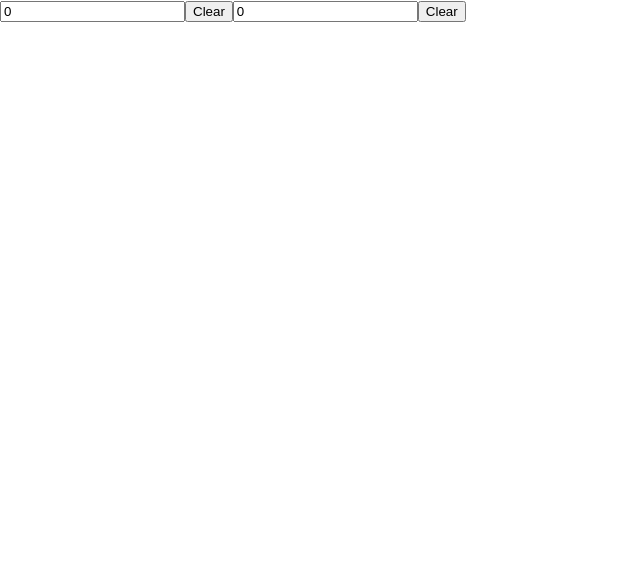
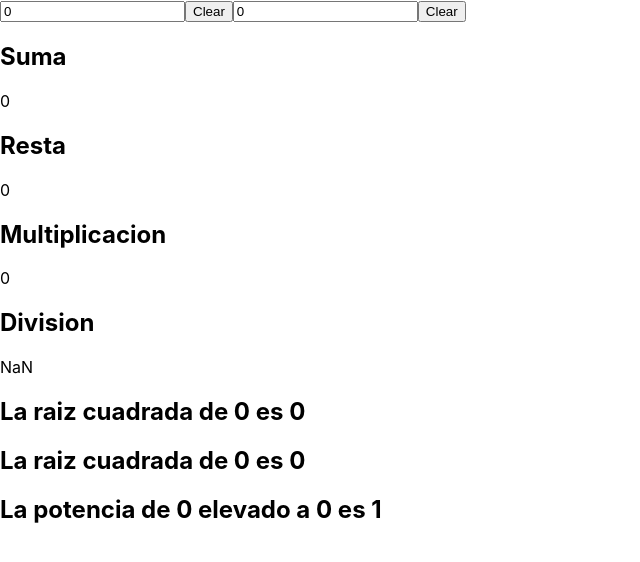
Before and after one commit to nicolascafure/calculadora-avanzada, a React (Create React App) app: page / in a window 1280 px wide. Shown: the top 562 px of the page, without its empty margins (0-640 px from the left). Built offline with nearby package versions, Linux system fonts and the light colour scheme.

Commit message:
agregando raiz y potencia

```diff
--- a/src/App.js
+++ b/src/App.js
@@ -3,6 +3,7 @@ import {useState} from "react";
 import Input from "./components/Input";
 
 function App() {
+
 const [numeroA, setnumeroA] = useState(0)
 const [numeroB, setnumeroB] = useState(0)
 
@@ -11,6 +12,20 @@ const [numeroB, setnumeroB] = useState(0)
     <div className="contenedor-principal">
   <Input key="a" setNumero={setnumeroA} numero={numeroA}/>
   <Input key="b" setNumero={setnumeroB} numero={numeroB}/>
+
+
+  <h2>Suma</h2> {numeroA + numeroB}
+  <h2>Resta</h2> {numeroA - numeroB}
+  <h2>Multiplicacion</h2> {numeroA * numeroB}
+  <h2>Division</h2> {numeroA / numeroB}
+  <h2>La raiz cuadrada de {numeroA} es {Math.sqrt(numeroA)}</h2>
+  <h2>La raiz cuadrada de {numeroB} es {Math.sqrt(numeroB)}</h2>
+  <h2>La potencia de {numeroA} elevado a {numeroB} es {Math.pow(numeroA, numeroB)}</h2>
+
+
+
+
+
   </div>
   );
 }
--- a/src/components/Input.js
+++ b/src/components/Input.js
@@ -3,7 +3,7 @@ import React from 'react';
 const Input = ({setNumero, numero}) => {
 
 const leerValor=(e)=>{
-setNumero(e.target.value)
+setNumero(Number(e.target.value))
 }
 
 const resetValor =()=>{
```
